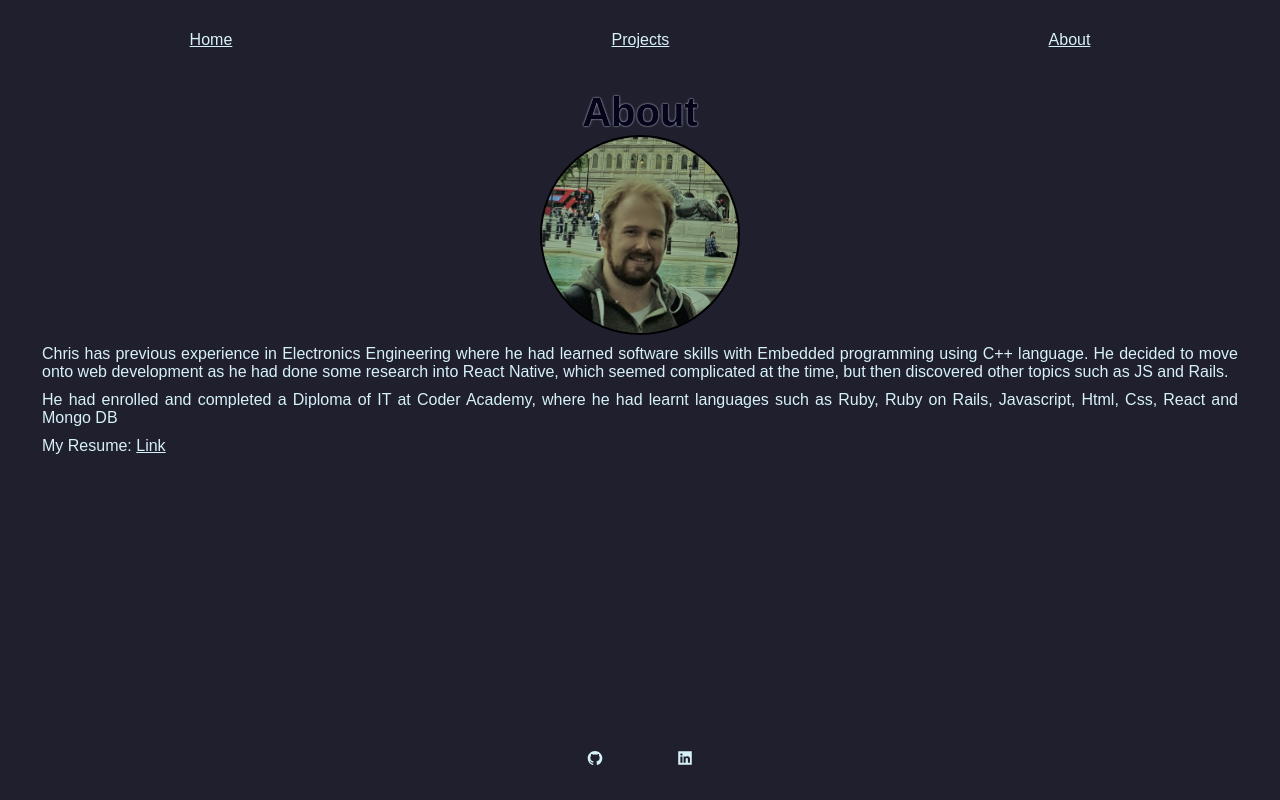
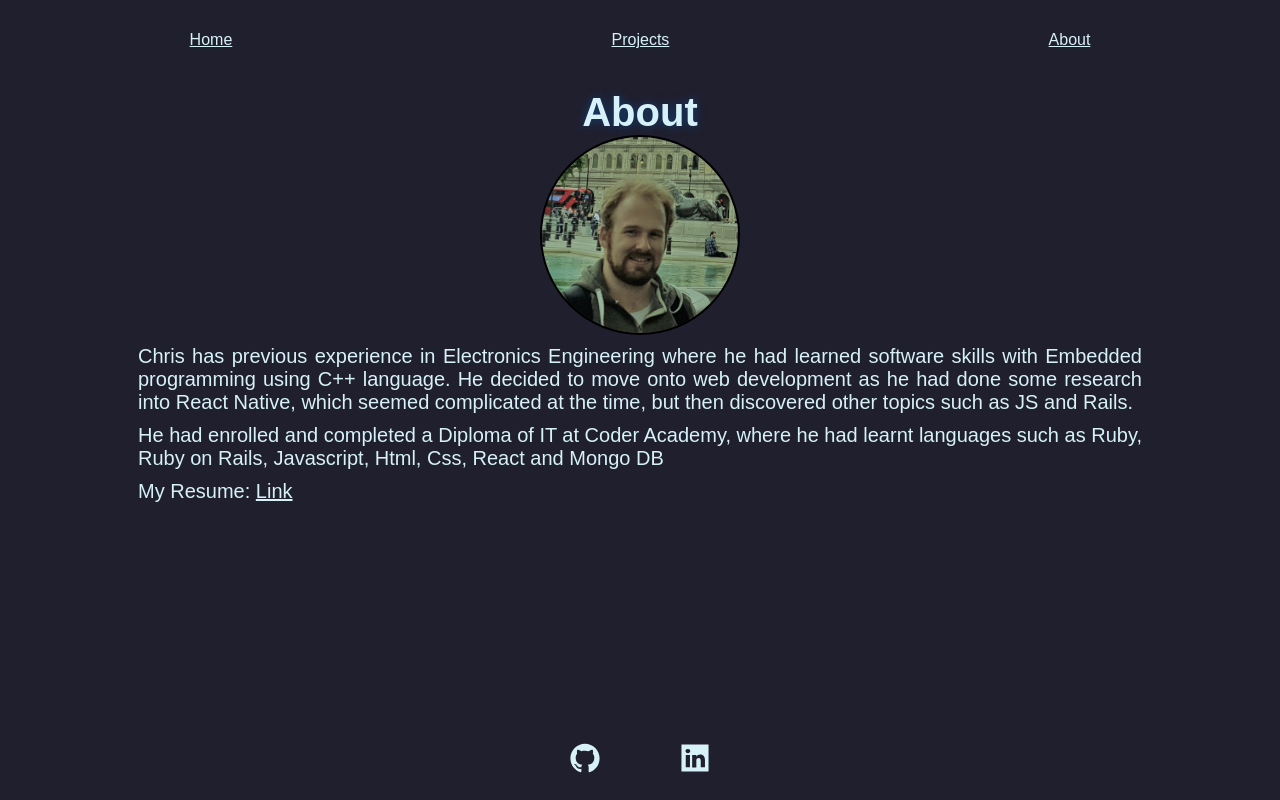
Before and after one commit to ChrisWhite12/portfolio_v3, a React (Create React App) app: page /about in a window 1280 px wide. Built offline with nearby package versions, Linux system fonts and the light colour scheme.

Commit message:
fixing minor styling

```diff
--- a/public/index.html
+++ b/public/index.html
@@ -24,7 +24,7 @@
       work correctly both with client-side routing and a non-root public URL.
       Learn how to configure a non-root public URL by running `npm run build`.
     -->
-    <title>React App</title>
+    <title>Portfolio</title>
   </head>
   <body>
     <noscript>You need to enable JavaScript to run this app.</noscript>
--- a/src/components/Footer.js
+++ b/src/components/Footer.js
@@ -4,8 +4,8 @@ const Footer = () => {
     return (
         <footer>
             <div className="logobar">
-                <li> <a href="https://github.com/ChrisWhite12"><img src="./GitHub-Icon-01.svg" alt="GitHub" /></a></li>
-                <li> <a href="https://www.linkedin.com/in/chriswhite16/"><img src="./Linkedin-04.svg" alt="Linkedin" /></a></li>
+                <li> <a target='_blank' rel='noreferrer' href="https://github.com/ChrisWhite12"><img src="./GitHub-Icon-01.svg" alt="GitHub" /></a></li>
+                <li> <a target='_blank' rel='noreferrer' href="https://www.linkedin.com/in/chriswhite16/"><img src="./Linkedin-04.svg" alt="Linkedin" /></a></li>
             </div>
         </footer>
     )
--- a/src/components/Project.js
+++ b/src/components/Project.js
@@ -20,7 +20,9 @@ const Project = (props) => {
 
     return (
         <div className="project_item" onMouseEnter={handleMouseEnter} onMouseLeave={handleMouseLeave}>
-            {props.data["img"] ? <img src={props.data["img"]} alt="Project" className="project_img"></img> : <p>No image</p>}
+            {/* <div className='imgCont'> */}
+                {props.data["img"] ? <img src={props.data["img"]} alt="Project" className="project_img"></img> : <p>No image</p>}
+            {/* </div> */}
             <div className="project_description">
                 <h2 className="project_title">{props.data["title"]}</h2>
                 <p className="project_text">{props.data["desc"]}</p>
--- a/src/css/_about.scss
+++ b/src/css/_about.scss
@@ -1,5 +1,8 @@
 .about_text{
-    width: 95vw;
+    width: 80vw;
+    p{
+        font-size: 20px;
+    }
 }
 .about_img{
     width: 200px;
--- a/src/css/_home.scss
+++ b/src/css/_home.scss
@@ -7,8 +7,8 @@
 }
 h1{
     font-family: $font_title, sans-serif;
-    color: $back_color2;
-    text-shadow: 0 0 2px $main_text_color;
+    color: $main_text_color;
+    text-shadow: 0 0 10px rgb(17, 64, 117);
     font-size: 40px;
     text-align: center;
 }
@@ -18,7 +18,7 @@ h1{
     width: 70vmin;
     display: grid;
     font-size: 40px;
-    grid-template-rows: 1fr 1fr 1fxr 1fr 1fr;
+    grid-template-rows: 1fr 1fr 1fr 1fr 1fr;
     grid-template-columns: 1fr 1fr 1fr 1fr 1fr;
     align-items: center;
 
--- a/src/css/_projects.scss
+++ b/src/css/_projects.scss
@@ -30,6 +30,7 @@ $font_title: 'Orbitron';
 
 .skills_icons{
     display: flex;
+    width: 90vw;
     flex-wrap: wrap;
     justify-content: space-evenly;
     align-items: center;
--- a/src/css/main.scss
+++ b/src/css/main.scss
@@ -29,7 +29,7 @@ body{
     justify-content: space-between;
 }
 // large screen
-@media only screen and (min-width: 600px){
+@media only screen and (min-width: 800px){
     .project_item{
         grid-template-columns: 30vw 1fr;
         grid-template-rows: 1fr;
@@ -61,7 +61,7 @@ body{
     }
 }
 // small screen
-@media only screen and (max-width: 600px){
+@media only screen and (max-width: 800px){
     .project_item{
         grid-template-columns: 1fr;
         grid-template-rows: 30vh 1fr;
@@ -130,16 +130,16 @@ footer{
         align-items: center;
         text-decoration: none;
         margin: 0px 30px;
-        padding: 15px;
-        width: 20px;
-        height: 20px;
+        padding: 20px;
+        width: 50px;
+        height: 50px;
         &:hover{
             background-color: $back_color2;
             box-shadow: inset 0 0 5px black;
         }
         img{
-            width: 20px;
-            height: 20px;
+            width: 40px;
+            height: 40px;
        }
     }
 }
```
Also changed, not shown: src/index.js (line endings or trailing spaces).
